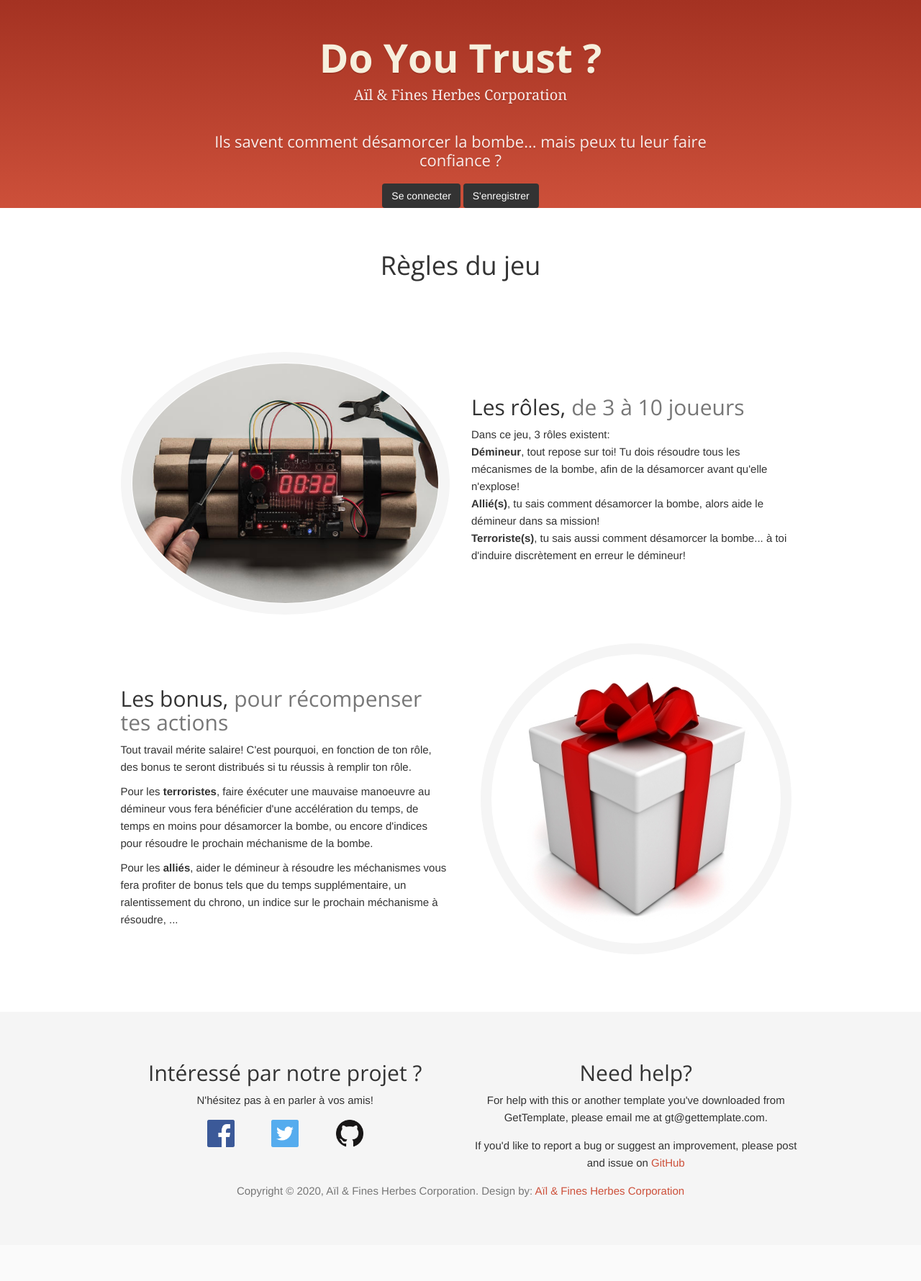
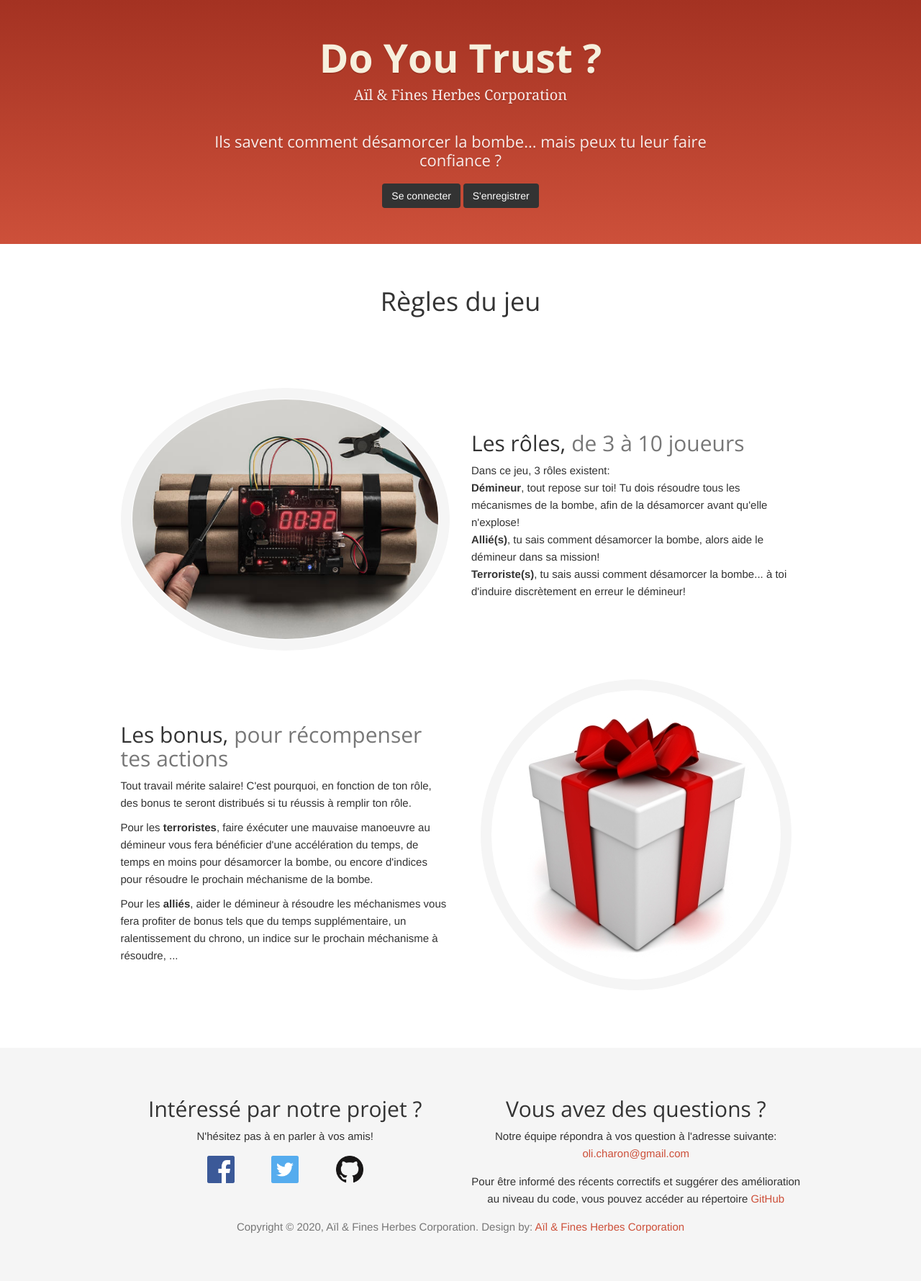
Before and after one commit to Naayru/Naayru.github.io, a PHP site: page / in a window 1280 px wide. Shown: the whole page at 72% size. Before the commit the page ends 1664 px from the top, so only its background shows below. Run offline with PHP 8.4, Linux system fonts and the light colour scheme; some libraries are stand-ins or nearby versions.

Commit message:
Help updated, front from the first page finished except js

```diff
--- a/assets/css/styles.css
+++ b/assets/css/styles.css
@@ -38,7 +38,7 @@ a:visited { color: #D87563; }
 	filter: progid:DXImageTransform.Microsoft.gradient( startColorstr='#A43222', endColorstr='#CD503A',GradientType=0 );
 	color: white;
 	margin-bottom: 0;
-	padding-bottom: 0px;
+	padding-bottom: 50px;
 }
 .header h1 {
 	font-family: "Open sans", Arial;
--- a/index.html
+++ b/index.html
@@ -196,7 +196,7 @@
                     <a href="#" target="_blank"><img
                             src="assets/images/iconfinder_square-twitter_317723.png"
                             alt="twitter"></a>
-                    <a href="https://github.com/OlivierCharon" target="_blank"><img
+                    <a href="https://github.com/Naayru/Naayru.github.io" target="_blank"><img
                             src="assets/images/iconfinder_github_317712.png"
                             alt="github"></a>
                 </div>
@@ -204,11 +204,10 @@
 
             </div>
             <div class="col-md-5 col-md-push-1" id="footer-2">
-                <h2>Need help?</h2>
-                <p>For help with this or another template you've downloaded from GetTemplate, please email me at
-                    gt@gettemplate.com. </p>
-                <p>If you'd like to report a bug or suggest an improvement, please post and issue on <a
-                        href="https://github.com/pozh/">GitHub</a></p>
+                <h2>Vous avez des questions ?</h2>
+                <p>Notre équipe répondra à vos question à l'adresse suivante: <a href="mailto:oli.charon@gmail.com?subject=Contact DoYouTrust">oli.charon@gmail.com</a> </p>
+                <p>Pour être informé des récents correctifs et suggérer des amélioration au niveau du code, vous pouvez accéder au répertoire <a
+                        href="https://github.com/Naayru/Naayru.github.io" target="_blank">GitHub</a></p>
             </div>
         </div>
     </section>
```
